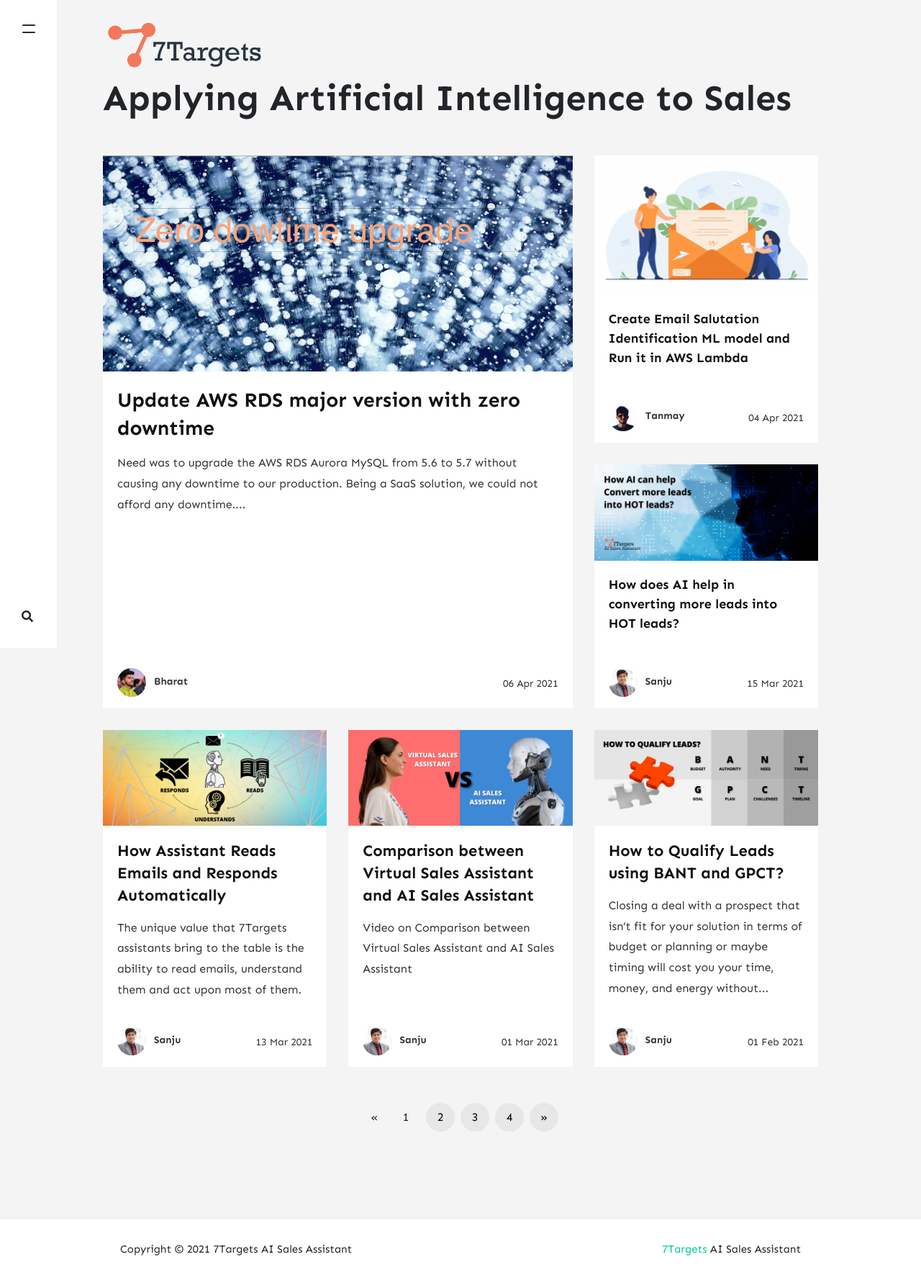
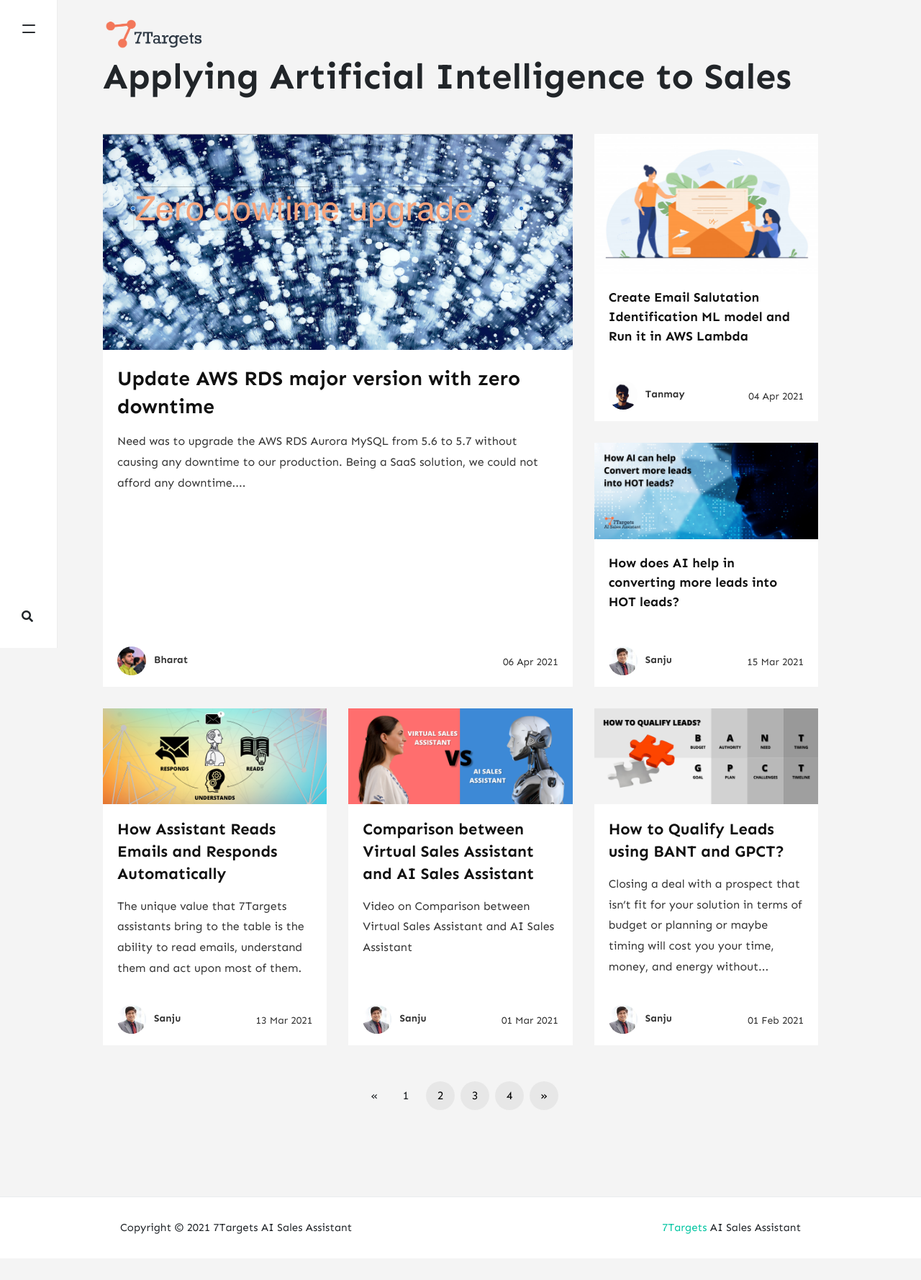
Before and after one commit to shrutisharma27/blog, a Jekyll site: the page built from index.html, in a window 1280 px wide. Shown: the whole page at 72% size. Built offline with Jekyll 4.4.1, drawn with Linux system fonts in a browser that asks for light colours; nearby versions of some CDN libraries; the list of posts is cut into pages by our own code; comment, search, counter and statistics services are not loaded; after the commit the page ends 1748 px from its top, so only the background shows below that.

```diff
--- a/assets/css/theme.scss
+++ b/assets/css/theme.scss
@@ -118,7 +118,7 @@
 }
 // menu
 .navbar-brand img {
-    max-height:80px;
+    max-height:50px;
     // margin-bottom:40px;
     // margin-top:40px;
 }
```
